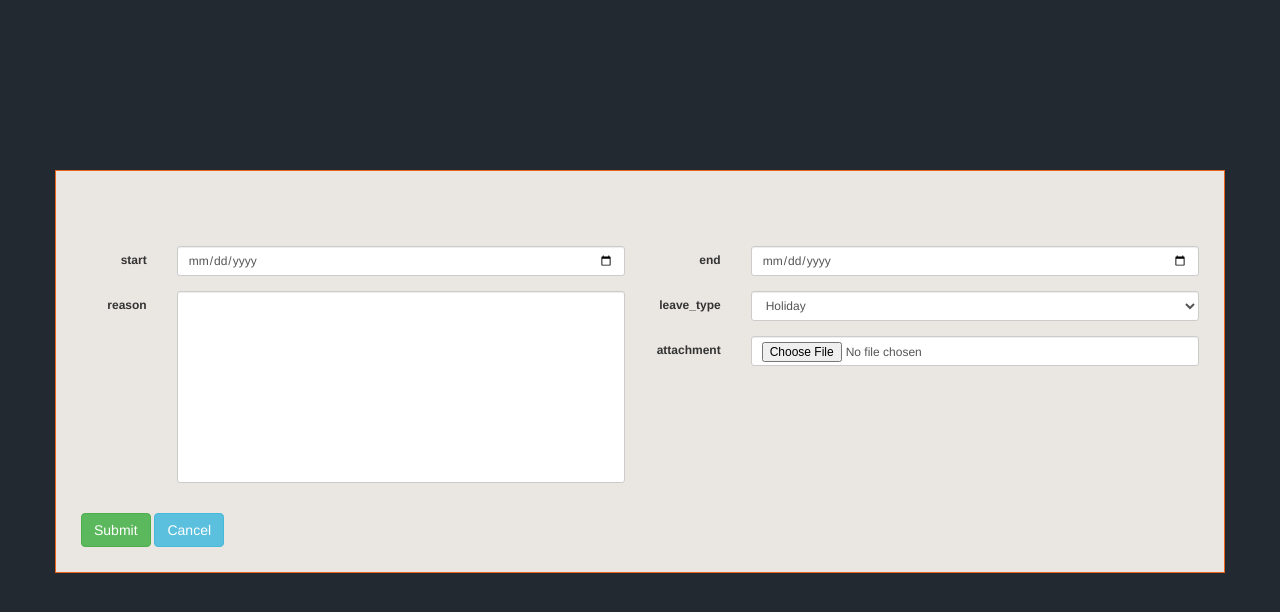
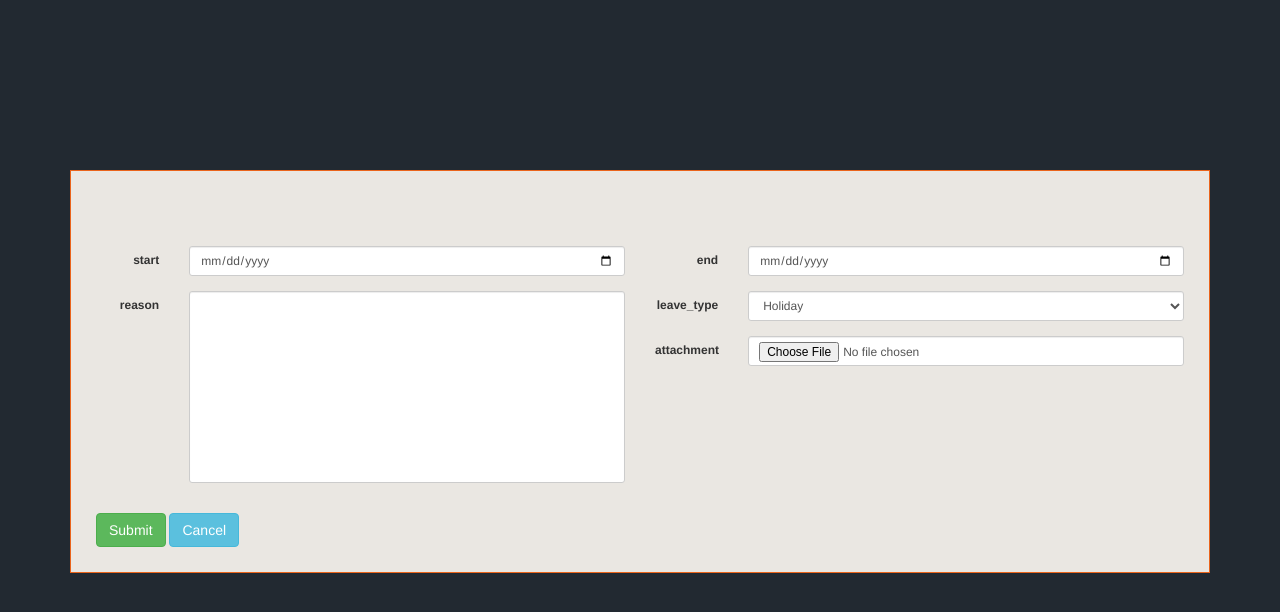
Before and after one commit to zbvc382/Project, a Django app: template mysite/home/templates/request.html in a window 1280 px wide. Shown: the top 612 px of the page. Run offline with Django 3.2, Linux system fonts and the light colour scheme; the template is opened without the code that fills it: values that come from a table or form of the project are taken from there, others are empty; tables that the repository leaves empty hold one stand-in row (values such as "Sample post"); some libraries are stand-ins or nearby versions.

Commit message:
Fixed an issue with container

```diff
--- a/mysite/home/static/css/base.css
+++ b/mysite/home/static/css/base.css
@@ -1,6 +1,12 @@
 body {
     background-color: #222931;
     padding-top: 20px;
+}
+
+#main-container {
+    position:relative;
+    top:50px;
+    background-color:#222931;
 }
 
 #absence-text {
--- a/mysite/home/static/css/home.css
+++ b/mysite/home/static/css/home.css
@@ -47,7 +47,7 @@
     position: absolute;
     top: 150px;
     max-width: 100%;
-    left: -0.07%;
+    left: -0.1%;
     min-height: 382px;
     max-height: 382px;
 }
--- a/mysite/home/static/css/request.css
+++ b/mysite/home/static/css/request.css
@@ -9,7 +9,3 @@ div #request-absence-body {
     padding-bottom: 0px;
     margin-bottom: 0px;
 }
-
-.row {
-    background: #222931;
-}
--- a/mysite/home/templates/base.html
+++ b/mysite/home/templates/base.html
@@ -77,10 +77,8 @@
         </div>
         {% endfor %}
         {% endif %}
-        <div class="container" style="position:relative;top:50px; background-color:#ffffff" ;>
-            <div class="row">
+        <div class="container" id="main-container">
                 {% block body %}{% endblock %}
-            </div>
         </div>
     </body>
 </html>
```
